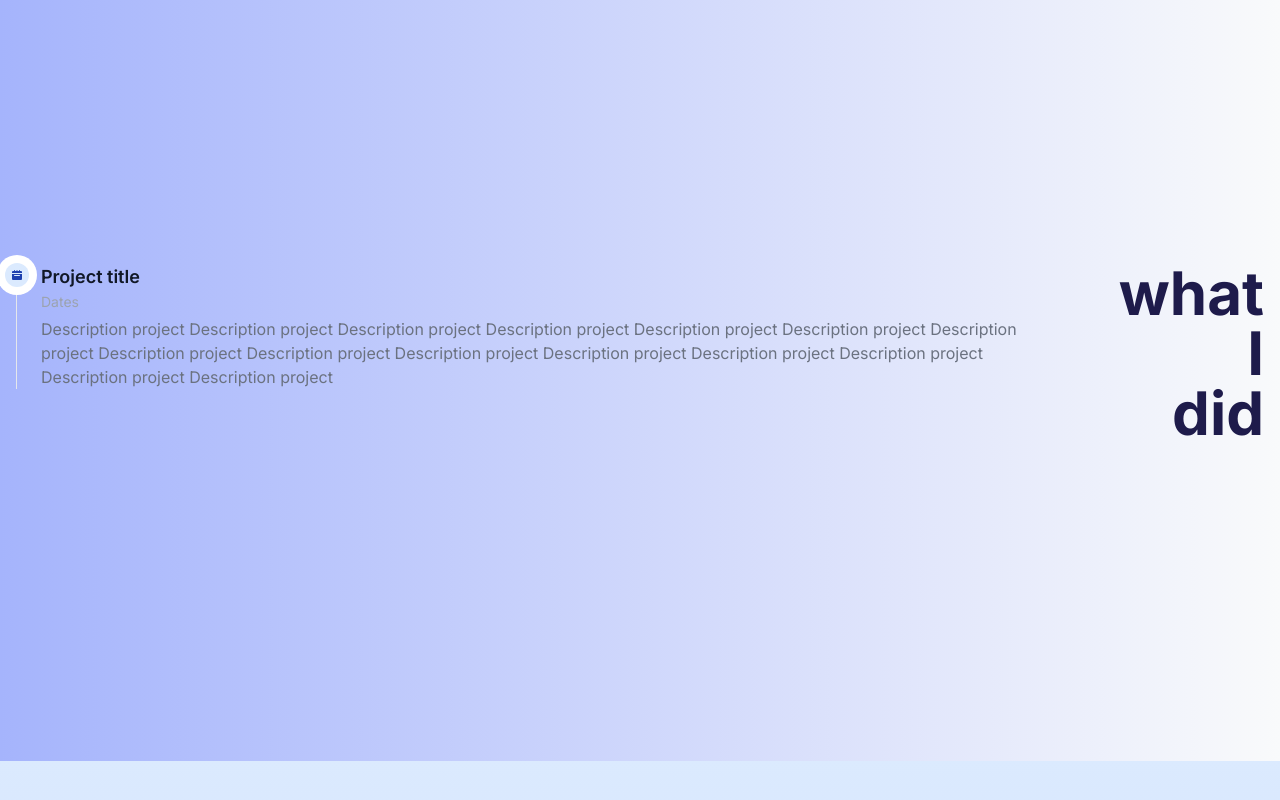
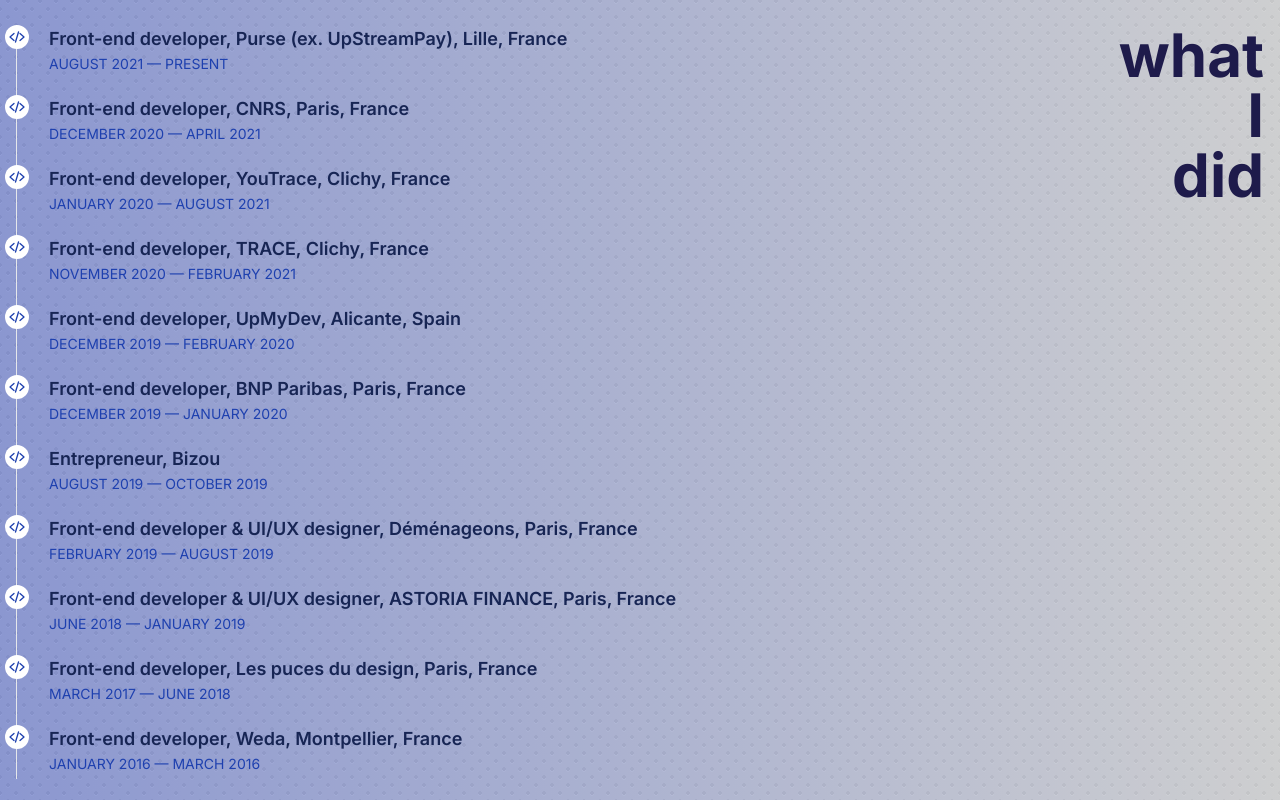
Before and after one commit to Hunscuzzy/portfolio, a Next.js app: page / in a window 1280 px wide. Shown: the part 1639-2439 px from the top of the page. Built offline with nearby package versions, Linux system fonts and the light colour scheme.

Commit message:
feat(works): add works

```diff
--- a/src/app/globals.css
+++ b/src/app/globals.css
@@ -29,3 +29,12 @@
 .section-title {
   @apply text-6xl font-bold mb-4;
 }
+
+.bg-carbon {
+  background: radial-gradient(black 15%, transparent 16%) 0 0,
+    radial-gradient(black 15%, transparent 16%) 8px 8px,
+    radial-gradient(rgba(255, 255, 255, 0.1) 15%, transparent 20%) 0 1px,
+    radial-gradient(rgba(255, 255, 255, 0.1) 15%, transparent 20%) 8px 9px;
+  background-color: #282828;
+  background-size: 16px 16px;
+}
--- a/src/components/sections/works.tsx
+++ b/src/components/sections/works.tsx
@@ -1,42 +1,58 @@
+"use client";
+import works from "@/data/works.json";
+import { Disclosure, Transition } from "@headlessui/react";
+import { IoCodeSlash } from "react-icons/io5";
+
 export default function Works() {
   return (
     <section
       id='💼'
-      className='bg-gradient-to-l dark:from-gray-950 dark:to-indigo-950 from-gray-50 to-indigo-300  min-h-screen flex items-center py-16 px-4'
+      className='relative bg-gradient-to-l dark:from-gray-950 dark:to-indigo-950 from-gray-50 to-indigo-300  min-h-screen flex items-center py-16 px-4'
     >
+      <div className='bg-carbon opacity-20 absolute w-full h-full left-0 top-0' />
+
       <div className='relative container mx-auto flex flex-col md:flex-row-reverse justify-between gap-16'>
-        <h2 className='section-title text-right'>
-          what <br /> I <br /> did
+        <h2 className='section-title md:text-right md:sticky top-8 h-fit'>
+          what <br className='hidden sm:block' /> I{" "}
+          <br className='hidden sm:block' /> did
         </h2>
         <div>
-          <ol className='relative border-s border-gray-200 dark:border-gray-700'>
-            <li className='mb-10 ms-6'>
-              <span className='absolute flex items-center justify-center w-6 h-6 bg-blue-100 rounded-full -start-3 ring-8 ring-white dark:ring-gray-900 dark:bg-blue-900'>
-                <svg
-                  className='w-2.5 h-2.5 text-blue-800 dark:text-blue-300'
-                  aria-hidden='true'
-                  xmlns='http://www.w3.org/2000/svg'
-                  fill='currentColor'
-                  viewBox='0 0 20 20'
-                >
-                  <path d='M20 4a2 2 0 0 0-2-2h-2V1a1 1 0 0 0-2 0v1h-3V1a1 1 0 0 0-2 0v1H6V1a1 1 0 0 0-2 0v1H2a2 2 0 0 0-2 2v2h20V4ZM0 18a2 2 0 0 0 2 2h16a2 2 0 0 0 2-2V8H0v10Zm5-8h10a1 1 0 0 1 0 2H5a1 1 0 0 1 0-2Z' />
-                </svg>
-              </span>
-              <h3 className='flex items-center mb-1 text-lg font-semibold text-gray-900 dark:text-white'>
-                Project title
-              </h3>
-              <time className='block mb-2 text-sm font-normal leading-none text-gray-400 dark:text-gray-500'>
-                Dates
-              </time>
-              <p className='mb-4 text-base font-normal text-gray-500 dark:text-gray-400'>
-                Description project Description project Description project
-                Description project Description project Description project
-                Description project Description project Description project
-                Description project Description project Description project
-                Description project Description project Description project
-              </p>
-            </li>
-          </ol>
+          <div className='relative border-s border-gray-200 dark:border-gray-700 space-y-4'>
+            {works.map((work) => (
+              <Disclosure key={work.title}>
+                {() => (
+                  <>
+                    <Disclosure.Button className='ml-8 text-left w-full'>
+                      <span className='absolute flex items-center justify-center w-6 h-6 bg-white rounded-full -start-3 ring-7 ring-white dark:ring-blue-900 dark:bg-blue-900'>
+                        <IoCodeSlash className='w-4 h-4 text-blue-800 dark:text-blue-300' />
+                      </span>
+                      <h3 className='flex items-center mb-1 text-lg font-semibold text-blue-950 dark:text-white'>
+                        {work.title}
+                      </h3>
+                      <time className='block mb-2 text-sm font-normal leading-none text-blue-800 dark:text-gray-500'>
+                        {work.date}
+                      </time>
+                    </Disclosure.Button>
+                    <Transition
+                      className='transition transform origin-left'
+                      enter='duration-200 ease-out'
+                      enterFrom='scale-90 opacity-0'
+                      enterTo='scale-100 opacity-100'
+                      leave='duration-100 ease-out'
+                      leaveFrom='scale-100 opacity-100'
+                      leaveTo='scale-90 opacity-0'
+                    >
+                      <Disclosure.Panel className='ml-8'>
+                        <p className='mb-4 text-base font-normal text-gray-800 dark:text-gray-400'>
+                          {work.content}
+                        </p>
+                      </Disclosure.Panel>
+                    </Transition>
+                  </>
+                )}
+              </Disclosure>
+            ))}
+          </div>
         </div>
       </div>
     </section>
--- /dev/null
+++ b/src/data/works.json
@@ -0,0 +1,57 @@
+[
+  {
+    "title": "Front-end developer, Purse (ex. UpStreamPay), Lille, France",
+    "date": "AUGUST 2021 — PRESENT",
+    "content": "As an experienced front-end developer, I made significant contributions at Purse (formerly Upstream Pay), working in an agile environment. I specialized in technologies like React, Next, Gatsby, Svelte, Redux, Material UI, Tailwind, Cypress, etc. My major accomplishments include; designing an advanced back-office to optimize client/support interactions, creating a component library in a monorepo, documented via StoryBook, to boost development and harmonize UI/UX, developing a Gatsby-based showcase site focused on SEO and performance, implementing a demo site with Next.js, developing technical documentation with Docusaurus. I also enriched my experience by participating in recruitment interviews, contributing to the team's growth."
+  },
+  {
+    "title": "Front-end developer, CNRS, Paris, France",
+    "date": "DECEMBER 2020 — APRIL 2021",
+    "content": "I led a web project from start to finish, from conception to production. This project included creating interactive mockups and developing an integrated solution in both back-end and front-end, providing a rich experience. My responsibilities included negotiating and managing compromises with a demanding client while maintaining high code quality. As the site architect, I chose WordPress for its editorial efficiency and Gatsby to optimize the developer experience. I designed a library of aesthetic components for an intuitive and attractive user interface. This role honed my skills in independent project management and in developing customized solutions."
+  },
+  {
+    "title": "Front-end developer, YouTrace, Clichy, France",
+    "date": "JANUARY 2020 — AUGUST 2021",
+    "content": "YouTrace is a platform connecting artists with music video producers. Working autonomously with just one other developer and the project initiator, I co-designed the UI/UX of an international web application for musical artists, in partnership with a design agency. This project resulted in an elegant and functional user interface. My responsibilities included; UI/UX design in close collaboration with the design agency, front-end development in React focused on performance and modularity, and contributing to the Java back-end, ensuring a robust and secure infrastructure. This role allowed me to strengthen my skills in independent work, interdisciplinary collaboration, and creating custom solutions for an international audience."
+  },
+  {
+    "title": "Front-end developer, TRACE, Clichy, France",
+    "date": "NOVEMBER 2020 — FEBRUARY 2021",
+    "content": "Development of a multilingual showcase website using WordPress as a Headless CMS, Gatsby as the front-end, and Firebase as the database."
+  },
+  {
+    "title": "Front-end developer, UpMyDev, Alicante, Spain",
+    "date": "DECEMBER 2019 — FEBRUARY 2020",
+    "content": "I led the design and development of a high-performance, modern showcase website, starting with graphical design using modern tools for an intuitive and visual UX. In development, I chose React JS, starting with Create React App (CRA). I integrated TypeScript for static typing, thereby increasing the maintainability and robustness of the code. I used Styled-components for styling, allowing the creation of reusable components with encapsulated styles, ensuring visual consistency across the site. My main contributions are; Graphical design focused on UX and aesthetics. Front-end development in React JS, strengthened by TypeScript for more robust code. Utilization of Styled-components for modular and efficient style management. Application of best practices for a high-performance and easily maintainable site."
+  },
+  {
+    "title": "Front-end developer, BNP Paribas, Paris, France",
+    "date": "DECEMBER 2019 — JANUARY 2020",
+    "content": "I led the development of a front-end Proof of Concept (POC) for an AI project in React, starting with a prototype to validate the UX and essential functionalities, thereby illuminating the project's needs and planning. My main contributions included; Designing a prototype to refine the UX and key functionalities. Developing in React JS, implementing practices to ensure maintainable code. Integrating APIs with state management and side-effect techniques to dynamize data. This initiative highlighted my competence in React and API integration, within a structured development environment."
+  },
+  {
+    "title": "Entrepreneur, Bizou",
+    "date": "AUGUST 2019 — OCTOBER 2019",
+    "content": "Bizou.io is a project of my own creation, aimed at simplifying website creation for artisan jewelers and jewelry makers. My goal was to balance accessibility and quality, using modern technologies like React JS, Gatsby, SnipCart, and Material UI. Key points of my work include; Designing and executing the project, addressing a specific market need. Using React JS and Gatsby for a high-performance and aesthetically pleasing site. Integrating SnipCart and Material UI for an optimal user experience. This project demonstrates my ability to develop innovative solutions tailored to the specific needs of an industry."
+  },
+  {
+    "title": "Front-end developer & UI/UX designer, Déménageons, Paris, France",
+    "date": "FEBRUARY 2019 — AUGUST 2019",
+    "content": "I led an online comparison project for movers, featuring a technical multi-step form. My responsibilities encompassed both front-end and back-end development, overall project management, and subcontracting the back-office development. Key points include; Leading the project, including planning and coordination. Developing front-end/back-end for a comprehensive and efficient solution. Effectively managing subcontracting for back-office development. This project highlights my skills in project management and full-stack web development."
+  },
+  {
+    "title": "Front-end developer & UI/UX designer, ASTORIA FINANCE, Paris, France",
+    "date": "JUNE 2018 — JANUARY 2019",
+    "content": "I led the design of low to high-fidelity mockups, followed by the development of a responsive website. My tasks included HTML/CSS integration and the creation of a custom WordPress theme, as well as site maintenance. Responsibilities involved designing wireframes and detailed mockups for project previsualization, developing a responsive site integrating HTML/CSS and a custom WordPress theme, and ongoing maintenance to ensure the site's performance and relevance. This project showcases my ability to manage the entire web development process, from initial design to ongoing maintenance."
+  },
+  {
+    "title": "Front-end developer, Les puces du design, Paris, France",
+    "date": "MARCH 2017 — JUNE 2018",
+    "content": "I developed a responsive website, handling the HTML/CSS integration and creating a custom WordPress theme. I was also responsible for site maintenance to ensure its performance and security. This involved developing a responsive site with HTML/CSS/JS integration, creating a WordPress theme from scratch, and regular maintenance to optimize the site's performance and security."
+  },
+  {
+    "title": "Front-end developer, Weda, Montpellier, France",
+    "date": "JANUARY 2016 — MARCH 2016",
+    "content": "Brief description of this role and responsibilities."
+  }
+]
```
